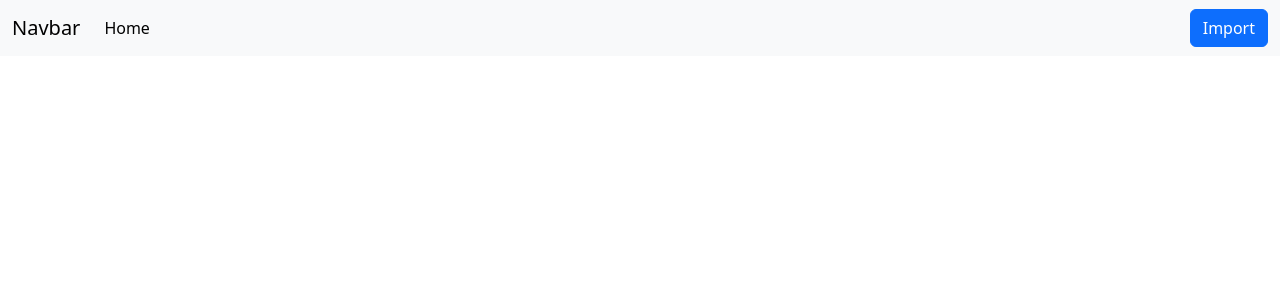
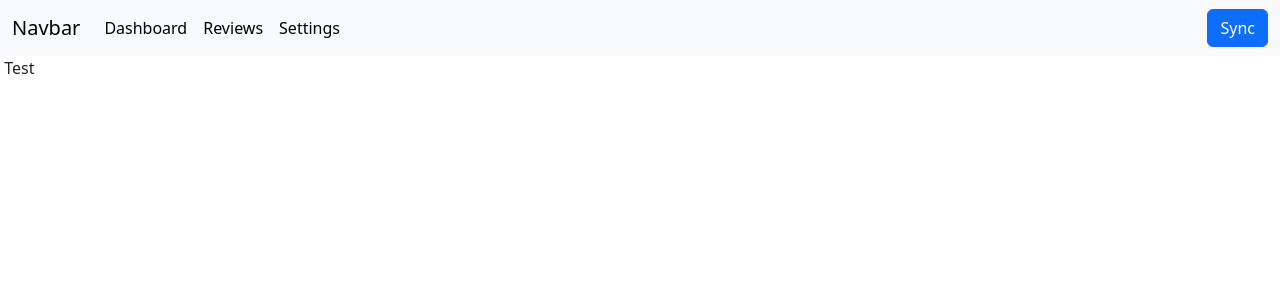
Before and after one commit to s7bruce/dox, a Flask app: page / in a window 1280 px wide. Shown: the top 300 px of the page. Run offline with Flask 3, Linux system fonts and the light colour scheme; some libraries are stand-ins or nearby versions.

Commit message:
interface changes regarding figma

```diff
--- a/app/Templates/base.html
+++ b/app/Templates/base.html
@@ -19,7 +19,13 @@
     <div class="collapse navbar-collapse" id="navbarSupportedContent">
       <ul class="navbar-nav me-auto mb-2 mb-lg-0">
         <li class="nav-item">
-          <a class="nav-link active" aria-current="page" href="/">Home</a>
+          <a class="nav-link active" aria-current="page" href="/">Dashboard</a>
+        </li>
+          <li class="nav-item">
+          <a class="nav-link active" aria-current="page" href="/reviews">Reviews</a>
+        </li>
+          <li class="nav-item">
+          <a class="nav-link active" aria-current="page" href="/settings">Settings</a>
         </li>
 
 <!--        <li class="nav-item dropdown">-->
@@ -36,7 +42,7 @@
       </ul>
 
 <!--        <a href="/import" class="button" >Import</a>-->
-            <a href="/import" class="btn btn-primary">Import</a>
+            <a href="/sync" class="btn btn-primary">Sync</a>
     </div>
   </div>
 </nav>
--- a/app/Templates/home.html
+++ b/app/Templates/home.html
@@ -4,7 +4,7 @@
 
 </head>
 <body>
-
+Test
 </body>
 </html>
 
--- a/app/routes/routes.py
+++ b/app/routes/routes.py
@@ -16,9 +16,9 @@ def home():
 @routes_bp.route('/get_posts', methods=['GET'])
 def get_posts():
 
-        return 'test'
+        return render_template('home.html')
 
-@routes_bp.route('/import')
+@routes_bp.route('/settings')
 def import_csv():
     title = 'Import Datasets'
     return render_template('import_csv.html',title=title)
@@ -47,7 +47,7 @@ def parse_csv(file_path):
 
 @routes_bp.route('/home')
 def overview():
-    return 'test'
+    return render_template('home.html')
 
 @routes_bp.route('/reviews')
 def reviews():
```
